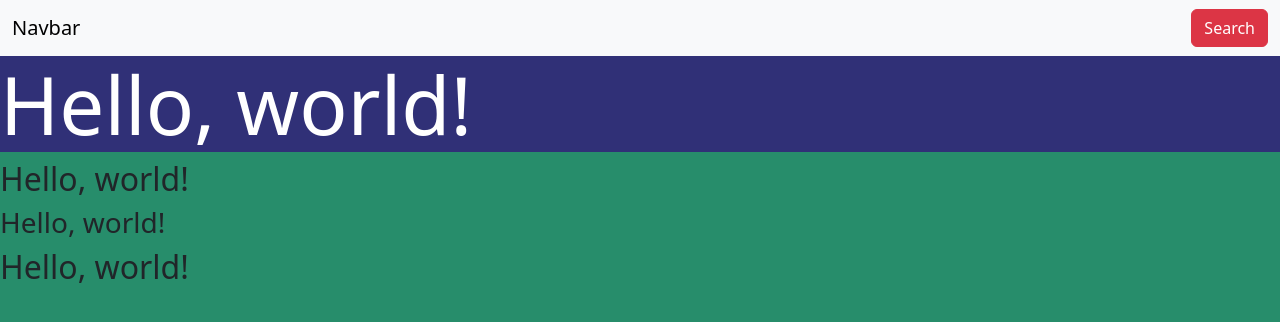
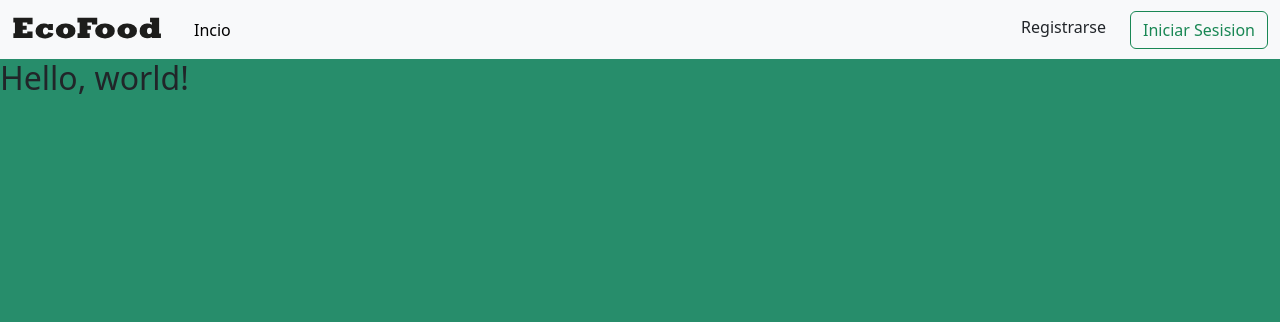
Before and after one commit to xavierillo/front-end-TI2031, a plain HTML site: page index.html in a window 1280 px wide. Drawn offline with nearby package versions, Linux system fonts and the light colour scheme.

Commit message:
actualizar svg

```diff
--- a/index.html
+++ b/index.html
@@ -1,5 +1,5 @@
 <!doctype html>
-<html lang="en">
+<html lang="es">
     <head>
         <meta charset="utf-8">
         <meta name="viewport" content="width=device-width, initial-scale=1">
@@ -9,18 +9,29 @@
         <link href="./css/styles.css" rel="stylesheet" >
     </head>
     <body>
-        <nav class="navbar bg-body-tertiary">
+        <nav class="navbar navbar-expand-lg bg-body-tertiary">
             <div class="container-fluid">
-                <a class="navbar-brand">Navbar</a>
+              <a class="navbar-brand me-4" href="#">
+                <img src="./asset/img/Letra-Negro-EcoFood.svg" width="150" alt="">
+              </a>
+              <button class="navbar-toggler" type="button" data-bs-toggle="collapse" data-bs-target="#navbarScroll" aria-controls="navbarScroll" aria-expanded="false" aria-label="Toggle navigation">
+                <span class="navbar-toggler-icon"></span>
+              </button>
+              <div class="collapse navbar-collapse" id="navbarScroll">
+                <ul class="navbar-nav me-auto my-2 my-lg-0 navbar-nav-scroll" style="--bs-scroll-height: 100px;">
+                  <li class="nav-item">
+                    <a class="nav-link active" aria-current="page" href="#">Incio</a>
+                  </li>
+                </ul>
                 <div class="d-flex">
-                    <button class="btn btn-danger">Search</button>
+                    <a class="nav-link me-4 mt-1" href="#" >Registrarse</a>
+                  <button class="btn btn-outline-success" type="button">Iniciar Sesision</button>
                 </div>
+              </div>
             </div>
-        </nav>
+          </nav>
 
-        <h1 id="h1_titulo_1" style="font-size: 80px; background-color: rgb(48, 48, 119); color: white;">Hello, world!</h1>
-        <h2 class="titulos">Hello, world!</h2>
-        <h3 class="titulos">Hello, world!</h3>
+
         <h2>Hello, world!</h2>
         <script src="https://cdn.jsdelivr.net/npm/bootstrap@5.3.5/dist/js/bootstrap.bundle.min.js" integrity="sha384-k6d4wzSIapyDyv1kpU366/PK5hCdSbCRGRCMv+eplOQJWyd1fbcAu9OCUj5zNLiq" crossorigin="anonymous"></script>
     </body>
```
Also changed, not shown: asset/img/Letra Blanca .svg (added), asset/img/Letra-Negro-EcoFood.svg (added), asset/img/Logo- Blanco.svg (added), asset/img/Logo-Negro-EcoFood.svg (added).
